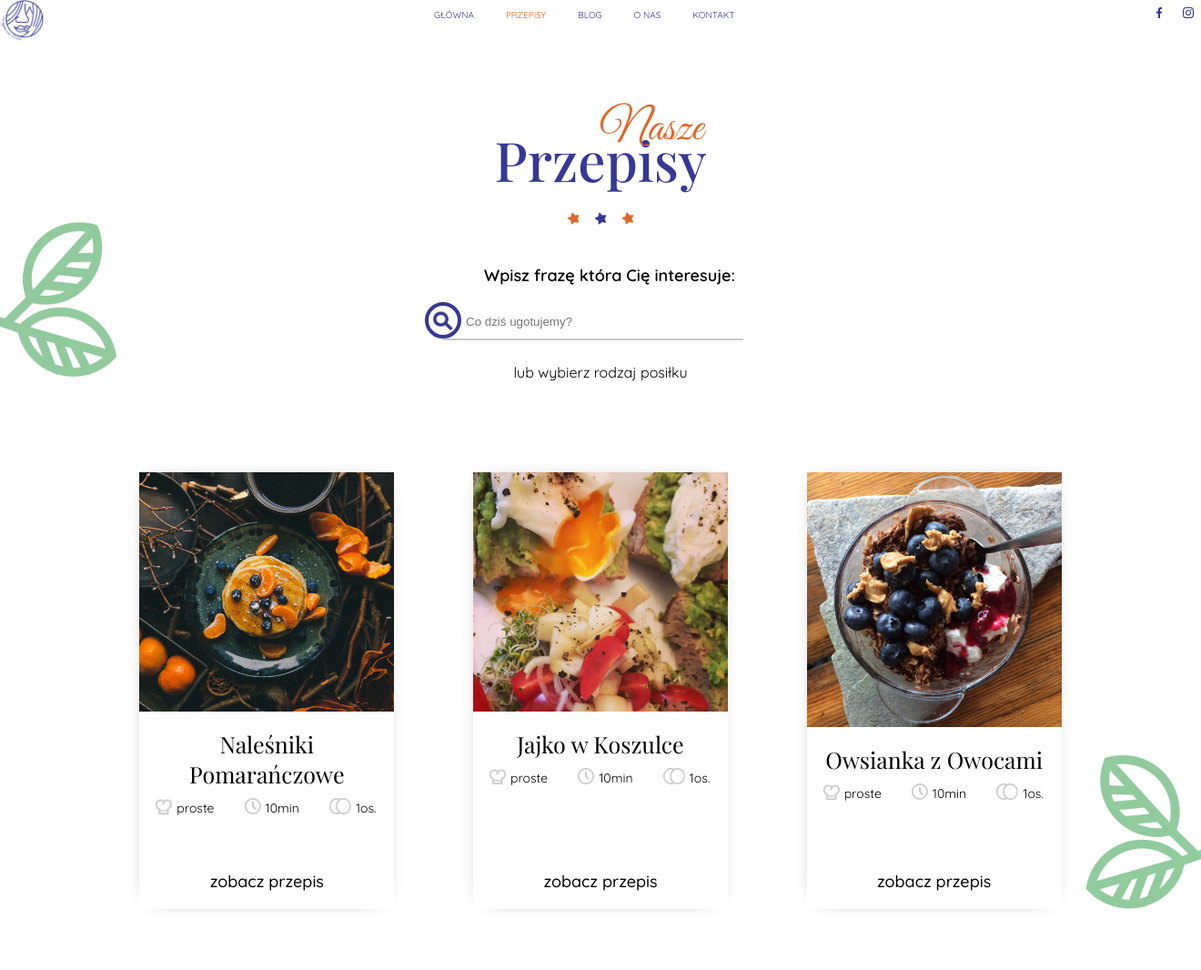
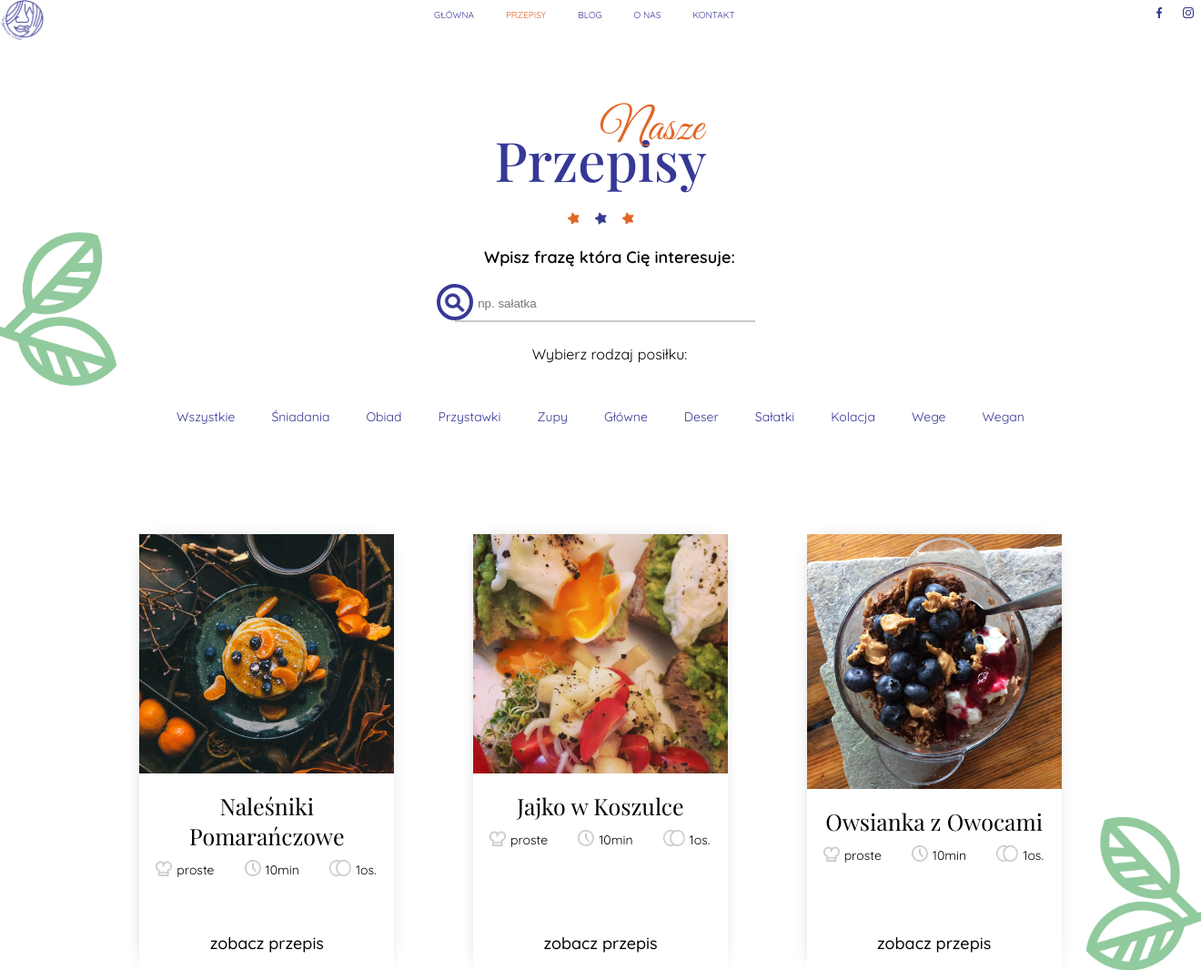
Before and after one commit to BartYan/Wyprawiam-Dobre, a PHP site: page /recipes.html in a window 1320 px wide; the page is wider, and only the part inside the window is pictured. Shown: the top 1066 px of that part at 91% size. Run offline with PHP 8.4, Linux system fonts and the light colour scheme; some web fonts are replaced.

Commit message:
recipes.html new CSS styles

```diff
--- a/recipes.html
+++ b/recipes.html
@@ -29,7 +29,7 @@
 <body>
     <!--HEADER SECTION-->
     <header>
-        <nav class="menuCenter">
+        <nav>
             <!--MOBILE HEADER-->
             <div class="nav_hamburger">
                 <span></span>
@@ -55,6 +55,7 @@
                 </div>
             </div>
             <!--DESKTOP CENTER MENU FULL WIDTH-->
+            <div class="menuCenter">
                 <div class="menuCenter_logo">
                     <a href="index.html" class="menuCenter_img-link">
                         <img class="menuCenter_logo-img" src="img/logo.png" alt="Wyprawiam Dobre logo">
@@ -85,6 +86,7 @@
                         <img class="menuCenter_social-img" src="img/instagram_menu.svg" alt="instagram logo">
                     </a>
                 </div>
+            </div>
         </nav>
     </header>
 
@@ -97,21 +99,36 @@
         </div>
 
         <div class="center_infoBox">
-            <form class="input_container search" method="get" action="">
-                <label for="search" class="input_container-label label_center"> Wpisz frazę która Cię interesuje:</label>
+            <form class="input_container input_container-center search" method="get" action="">
+                <label for="search" class="input_container-label label_center"> Wpisz frazę która Cię
+                    interesuje:</label>
                 <fieldset class="fieldset_input-center">
                     <button class="input_container-btn">
                         <img class="input_container-btn--img" src="img/loupe.png" alt="ikona lupki">
                         <span class="input_container-btn--text">szukaj</span>
                     </button>
                     <input class="input_container-roll" type="search" id="search" name="search"
-                        placeholder="Co dziś ugotujemy?">
+                        placeholder="np. sałatka">
                 </fieldset>
             </form>
             <p class="center_infoBox-description">
-                lub wybierz rodzaj posiłku
+                Wybierz rodzaj posiłku:
             </p>
+            <ul class="center_infoBox-list">
+                <a href="#" class="center_infoBox-list--link"><li>Wszystkie</li></a>
+                <a href="#" class="center_infoBox-list--link"><li>Śniadania</li></a>
+                <a href="#" class="center_infoBox-list--link"><li>Obiad</li></a>
+                <a href="#" class="center_infoBox-list--link"><li>Przystawki</li></a>
+                <a href="#" class="center_infoBox-list--link"><li>Zupy</li></a>
+                <a href="#" class="center_infoBox-list--link"><li>Główne</li></a>
+                <a href="#" class="center_infoBox-list--link"><li>Deser</li></a>
+                <a href="#" class="center_infoBox-list--link"><li>Sałatki</li></a>
+                <a href="#" class="center_infoBox-list--link"><li>Kolacja</li></a>
+                <a href="#" class="center_infoBox-list--link"><li>Wege</li></a>
+                <a href="#" class="center_infoBox-list--link"><li>Wegan</li></a>
+            </ul>
         </div>
+
 
 
         <div class="recipe">
--- a/sass/_base.scss
+++ b/sass/_base.scss
@@ -310,6 +310,7 @@ body {
 		height: 500px;
 	}
 }
+
 /*INPUT FORM CSS */
 .input_container {
 	position: relative;
@@ -404,7 +405,6 @@ body {
 	/*IE11 & Microsoft Edge*/
 	animation: spin 0.7s linear, moveLeftToRight 1s linear;
 	/* IE 10+, Fx 29+ */
-
 	-webkit-animation-fill-mode: forwards;
 	/* Safari 4+ */
 	-moz-animation-fill-mode: forwards;
@@ -417,21 +417,6 @@ body {
 	/* IE 10+, Fx 29+ */
 }
 
-.fieldset_input-center {
-	position: relative;
-	left: 20%;
-}
-
-.label_center {
-	text-align: center;
-	margin: 0 auto 0 auto;
-	display: block;
-}
-
-.center_infoBox-description {
-	text-align: center;
-	padding-top: 25px;
-}
 /*INPUT FORM CSS THE END*/
 //INFO BOX THE END
 
--- a/sass/_header.scss
+++ b/sass/_header.scss
@@ -1,3 +1,8 @@
+header {
+	position: relative;
+	display: block;
+	top: 0;
+}
 .nav {
 	display: flex;
 	justify-content: space-between;
@@ -12,6 +17,7 @@
 		font-size: 20px;
 		position: fixed;
 		display: inline-block;
+		top: 0;
 		right: 2%;
 		width: 2em;
 		height: 2em;
@@ -206,7 +212,8 @@
 
 //DESKTOP CENTER MENU FULL WIDTH
 .menuCenter {
-	display: flex !important;
+	display: none;
+	//display: flex !important;
 	justify-content: space-between;
 	width: 100%;
 	height: 30px;
--- a/sass/_mediaqueries.scss
+++ b/sass/_mediaqueries.scss
@@ -87,6 +87,35 @@
 			}
 		}
 	}
+
+	.center_infoBox {
+		.input_container-center {
+			width: 50%;
+			margin: 0 auto 0 auto;
+		}
+
+		.fieldset_input-center {
+			position: relative;
+			left: 22%;
+		}
+
+		.label_center {
+			text-align: center;
+			margin: 0 auto 0 auto;
+			display: block;
+		}
+
+		.center_infoBox-description {
+			text-align: center;
+			padding-top: 25px;
+		}
+
+		&-list {
+			width: 80% !important;
+			margin: 30px auto 0 auto;
+			justify-content: center;
+		}
+	}
 }
 
 @media (min-width: 1024px) {
@@ -100,6 +129,10 @@
 
 	.menu {
 		display: flex;
+	}
+
+	.menuCenter {
+		display: flex !important;
 	}
 
 	.section {
@@ -142,9 +175,9 @@
 	}
 
 	//About site
-	 .aboutImg {
-	 	width: 200px !important;
-	 }
+	.aboutImg {
+		width: 200px !important;
+	}
 }
 
 @media (min-width: 1280px) {
--- a/sass/_recipes.scss
+++ b/sass/_recipes.scss
@@ -1,4 +1,37 @@
 .center_infoBox {
-    width: 50%;
-    margin: 0 auto 0 auto;
+    .input_container-center {
+        width: 100%;
+        margin: 0 auto 0 auto;
+    }
+
+    .fieldset_input-center {
+        position: relative;
+    }
+
+    .label_center {
+        text-align:left;
+        margin: 0;
+        display: block;
+    }
+
+    .center_infoBox-description {
+        text-align: left;
+        padding: 25px 0 0 20px;
+    }
+    &-list {
+        width: 100%;
+        display: flex;
+        flex-wrap: wrap;
+        justify-content: left;
+        &--link {
+            text-decoration: none;
+            list-style-type: none;
+            padding: 20px;
+            font-size: 14px;
+            color: $navyBlue-color;
+        }
+        &--link:hover {
+            color: $orange-color;
+        }
+    }
 }
--- a/sass/style.scss
+++ b/sass/style.scss
@@ -2,7 +2,7 @@
 @import "_reset";
 @import "_base";
 @import "_header";
+@import "_about";
+@import "_recipes";
 @import "_animations";
 @import "_mediaqueries";
-@import "_about";
-@import "_recipes";
```
Also changed, not shown: about.html (+8 -8 lines), index.html (+8 -8 lines), css/style.min.css, 1 other file. Lines whose indentation alone changed are shown as unchanged.
